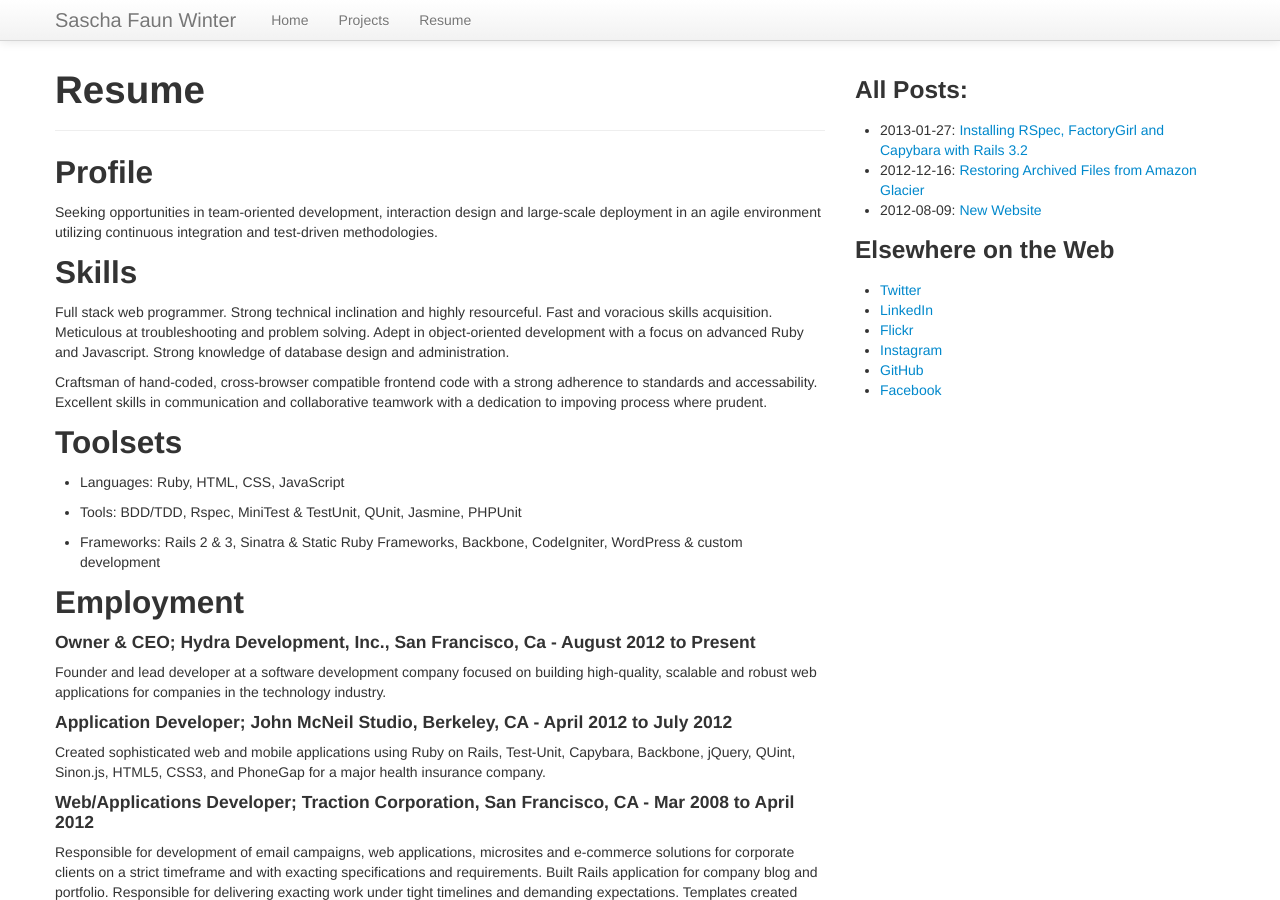
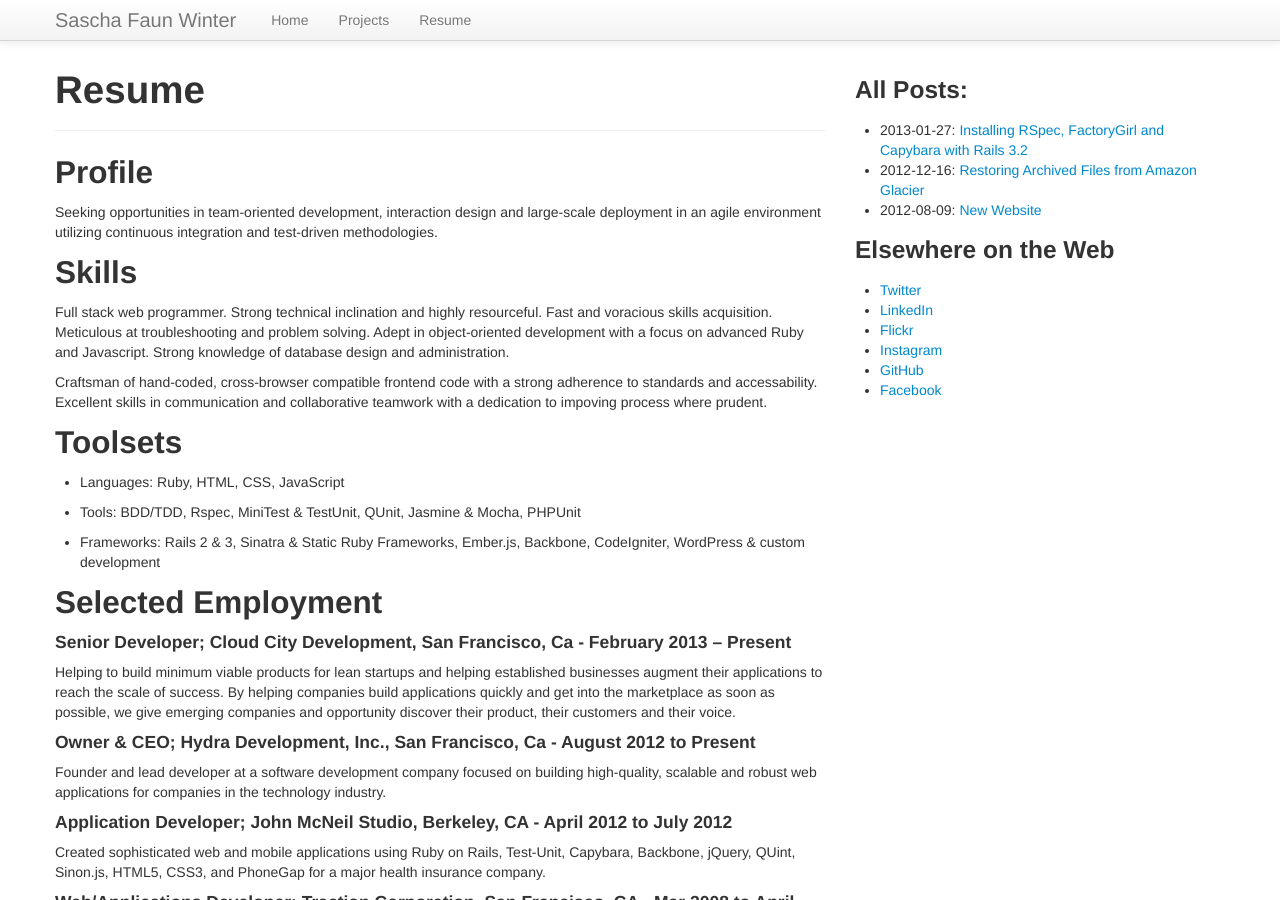
Before and after one commit to faun/saschawinter.com, a Jekyll site: the page built from resume.md, in a window 1280 px wide and 900 px high. Built offline with Jekyll 4.4.1, drawn with Linux system fonts in a browser that asks for light colours; Markdown is read by kramdown in place of the engine named in the settings.

Commit message:
Update employment history

```diff
--- a/resume.md
+++ b/resume.md
@@ -18,11 +18,15 @@ Craftsman of hand-coded, cross-browser compatible frontend code with a strong ad
 
 - Languages: Ruby, HTML, CSS, JavaScript
 
-- Tools: BDD/TDD, Rspec, MiniTest & TestUnit, QUnit, Jasmine, PHPUnit
+- Tools: BDD/TDD, Rspec, MiniTest & TestUnit, QUnit, Jasmine & Mocha, PHPUnit
 
-- Frameworks: Rails 2 & 3, Sinatra & Static Ruby Frameworks, Backbone, CodeIgniter, WordPress & custom development
+- Frameworks: Rails 2 & 3, Sinatra & Static Ruby Frameworks, Ember.js, Backbone, CodeIgniter, WordPress & custom development
 
-##Employment
+##Selected Employment
+
+####Senior Developer; Cloud City Development, San Francisco, Ca - February 2013 – Present
+
+Helping to build minimum viable products for lean startups and helping established businesses augment their applications to reach the scale of success. By helping companies build applications quickly and get into the marketplace as soon as possible, we give emerging companies and opportunity discover their product, their customers and their voice.
 
 ####Owner & CEO; Hydra Development, Inc., San Francisco, Ca - August 2012 to Present
 
```
